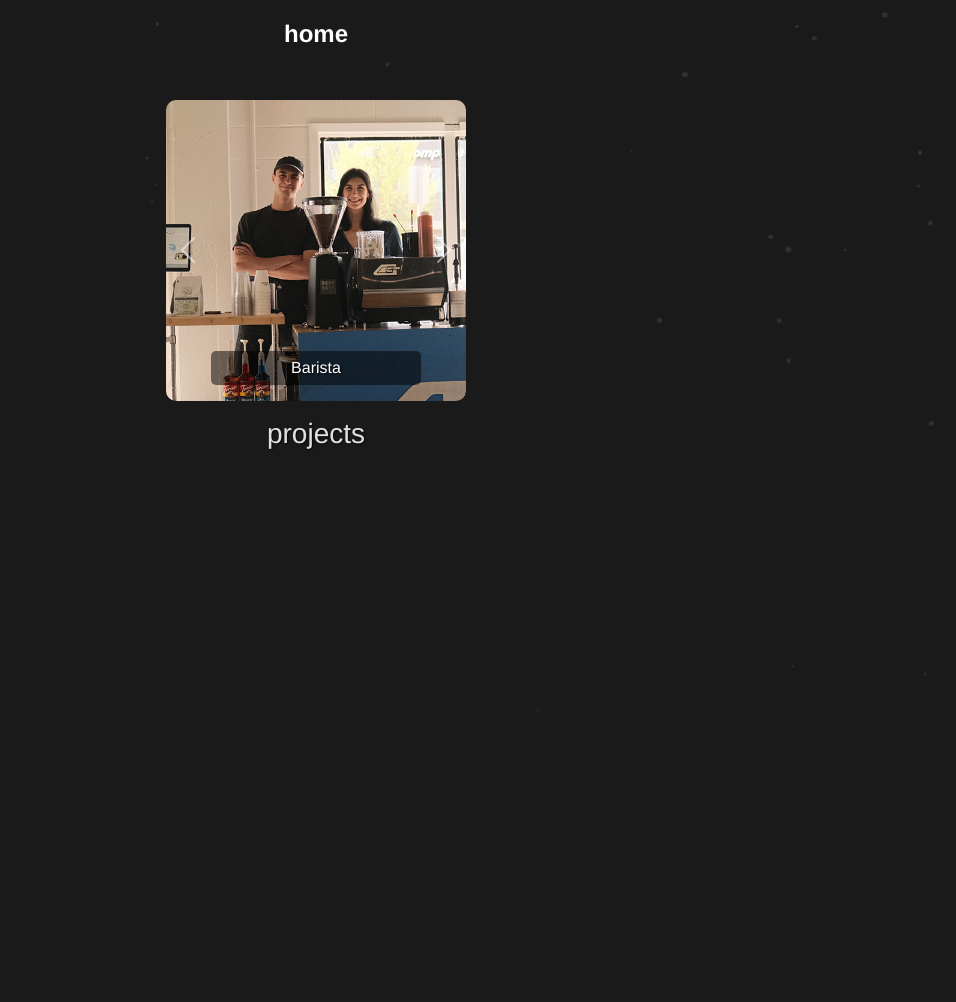
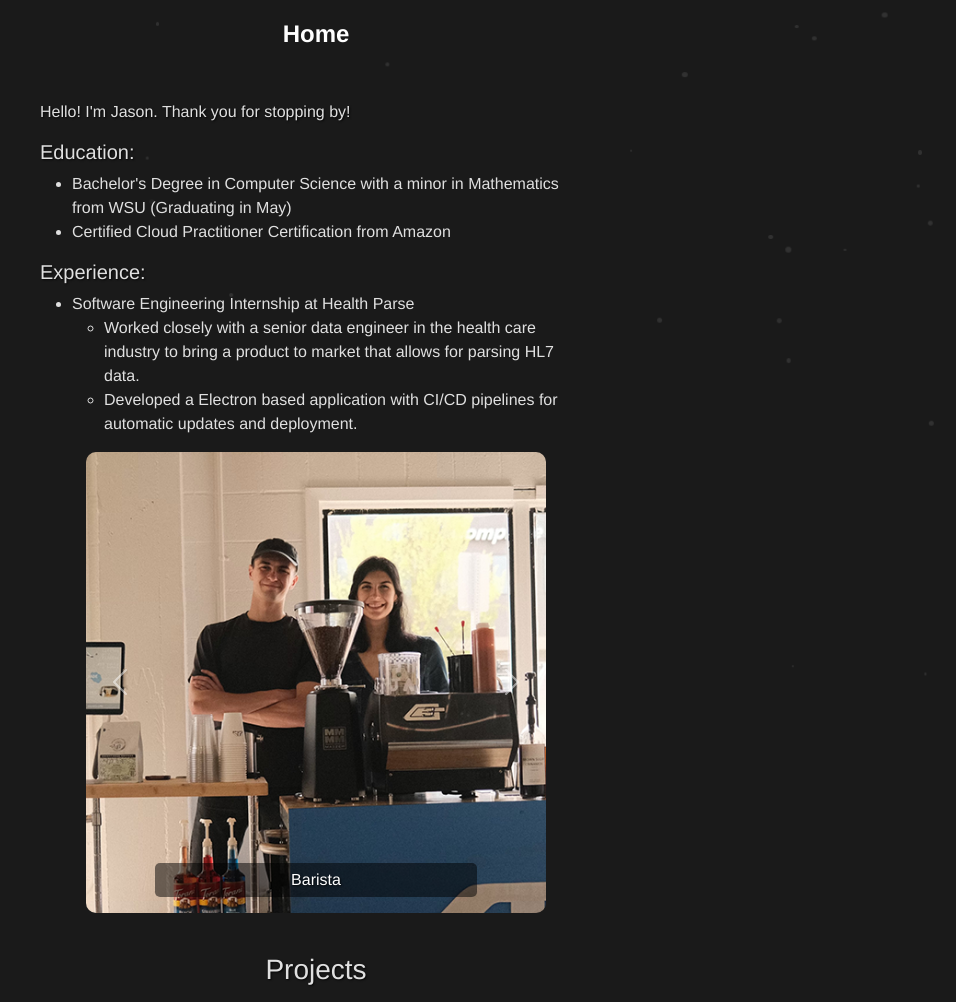
Before and after one commit to Jambr0li/jk_flask, a Flask app: page / in a window 1280 px wide. Shown: the whole page, without its empty margins (324-1280 px from the left). Before the commit the page ends 675 px from the top, so only its background shows below. Run offline with Flask 2, Linux system fonts and the light colour scheme; some libraries are stand-ins or nearby versions.

Commit message:
added some bio stuff

```diff
--- a/static/home_styles.css
+++ b/static/home_styles.css
@@ -9,7 +9,7 @@
 }
 
 .centered-block {
-    max-width: 400px;
+    max-width: 600px;
 }
 
 .blog-post-title a {
@@ -32,6 +32,11 @@
     max-width: 80%;
 }
 
+@media (max-width: 768px) {
+    .carousel {
+        max-width: 80%;
+    }
+}
 
 .carousel-caption p {
     background-color: rgba(0, 0, 0, 0.5);
@@ -43,3 +48,13 @@
 .carousel-item img {
     border-radius: 10px;
 }
+
+
+a {
+    text-decoration: none;
+    color: #dc649a;
+}
+
+a:hover {
+    color: #dc649a;
+}
--- a/templates/home.html
+++ b/templates/home.html
@@ -3,6 +3,24 @@
 {% block content %}
 
 <div class="container centered-block">
+
+    <div class="container">
+        <p>Hello! I'm Jason. Thank you for stopping by!</p>
+        <h5>Education:</h5>
+        <ul>
+            <li>Bachelor's Degree in Computer Science with a minor in Mathematics from WSU (Graduating in May)</li>
+            <li>Certified Cloud Practitioner Certification from Amazon</li>
+        </ul>
+        <h5>Experience:</h5>
+        <ul>
+            <li>Software Engineering Internship at Health Parse</li>
+            <ul>
+                <li>Worked closely with a senior data engineer in the health care industry to bring a product to market that allows for parsing HL7 data.</li>
+                <li>Developed a Electron based application with CI/CD pipelines for automatic updates and deployment.</li>
+            </ul>
+        </ul>
+    </div>
+
     <!-- Image Carousel -->
     <div class="d-flex justify-content-center">
         <div id="carouselExampleCaptions" class="carousel slide" data-bs-ride="carousel">
@@ -55,7 +73,7 @@
     </div>
   </div>
 
-    <h3 class="text-center">projects</h3>
+    <h3 class="text-center mt-4">Projects</h3>
     <ul class="bullets">
         {% for post in posts %}
         <li class="blog-post-title">
--- a/templates/navbar.html
+++ b/templates/navbar.html
@@ -3,7 +3,7 @@
     <div class="container">
         <ul class="navbar-nav mx-auto">
         <li class="nav-item">
-            <a class="nav-link fs-4 fw-bold" href="{{ url_for('home') }}">home</a>
+            <a class="nav-link fs-4 fw-bold" href="{{ url_for('home') }}">Home</a>
         </li>
         </ul>
     </div>
```
